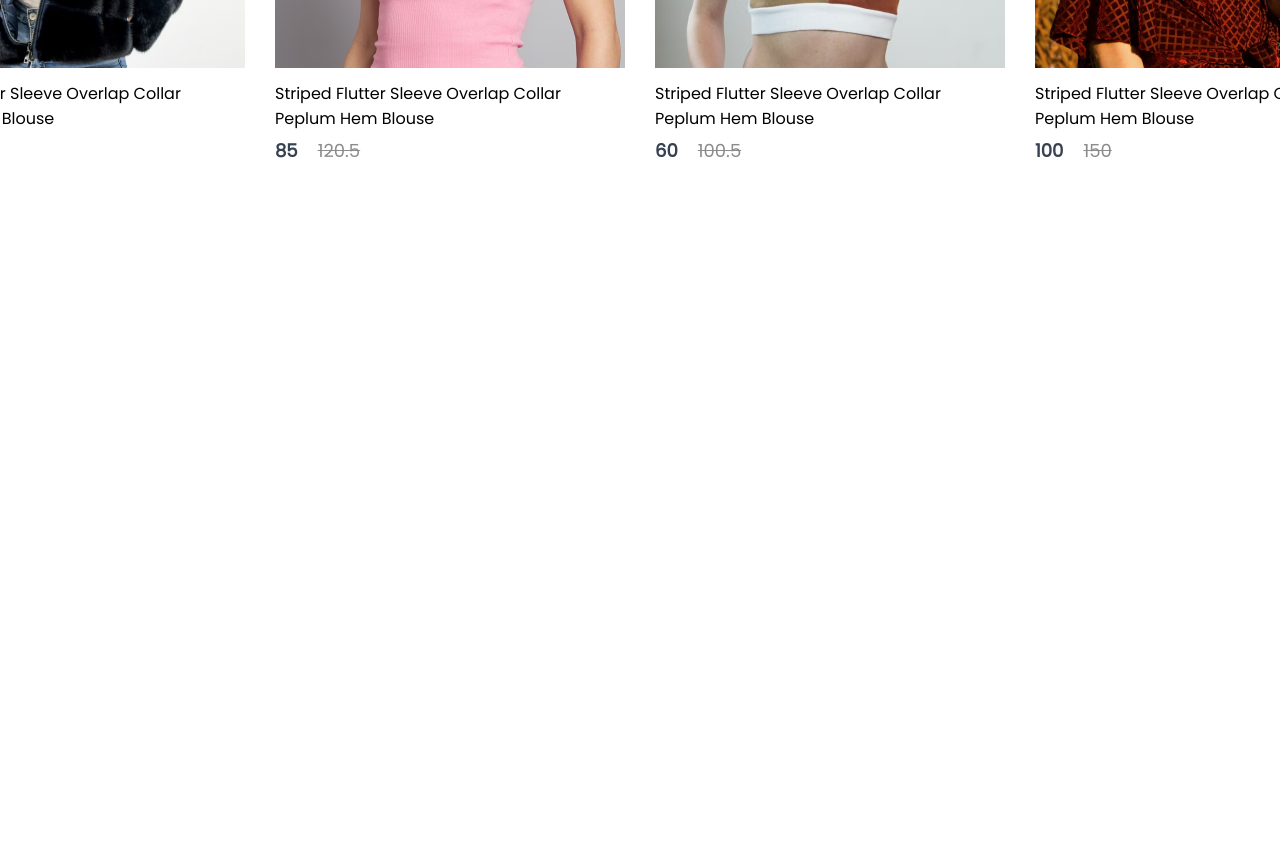
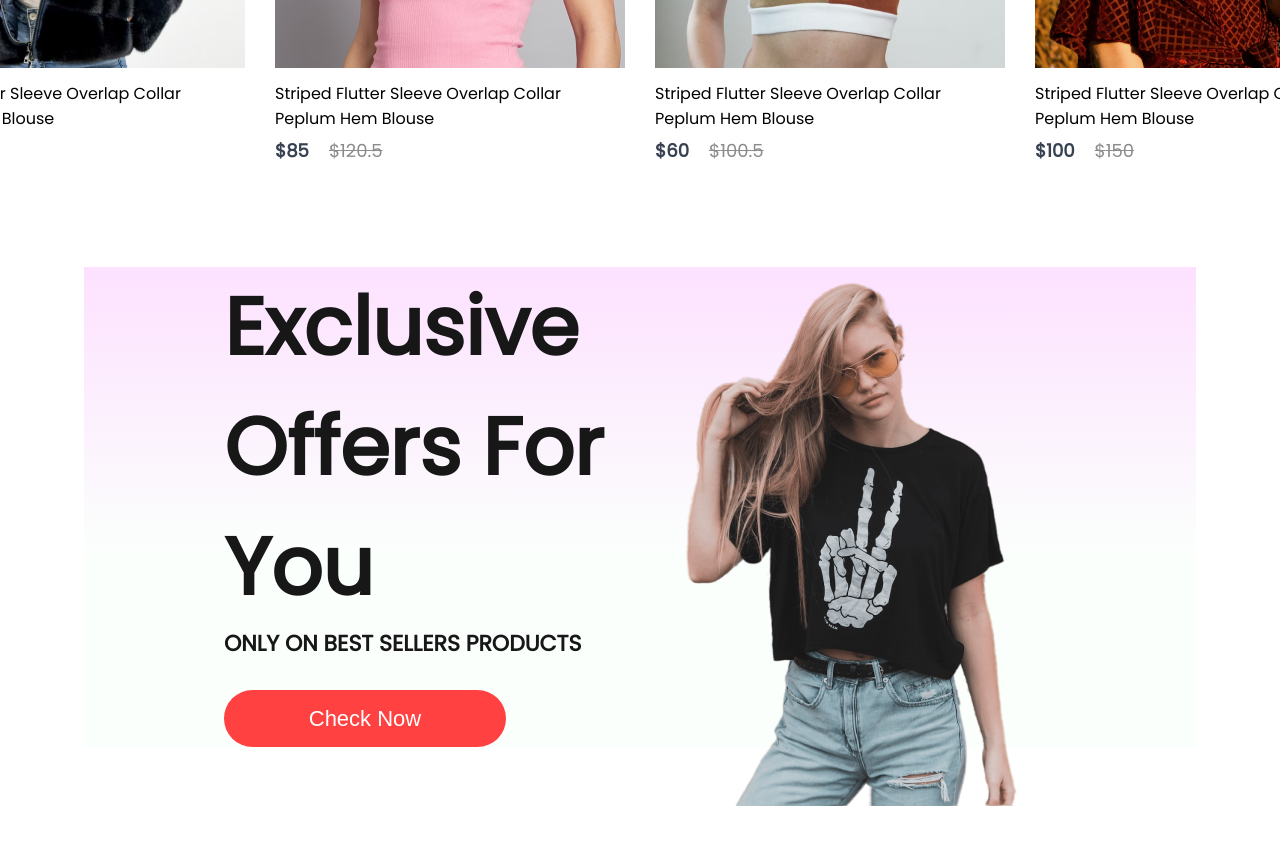
Before and after one commit to NzmAll/shopping-ecommerce, a React (Create React App) app in the folder frontend/: page / in a window 1280 px wide. Shown: the part 1400-2245 px from the top of the page. Before the commit the page ends 1617 px from the top, so only its background shows below. Built offline with nearby package versions, Linux system fonts and the light colour scheme.

Commit message:
Offers section added

```diff
--- a/frontend/src/Components/Item/Item.jsx
+++ b/frontend/src/Components/Item/Item.jsx
@@ -7,8 +7,8 @@
       <img src={props.image} alt="" />
       <p>{props.name}</p>
       <div className="item-prices">
-        <div className="item-prices-new">{props.new_price}</div>
-        <div className="item-prices-old">{props.old_price}</div>
+        <div className="item-prices-new">${props.new_price}</div>
+        <div className="item-prices-old">${props.old_price}</div>
       </div>
     </div>
   );
--- /dev/null
+++ b/frontend/src/Components/Offers/Offers.css
@@ -0,0 +1,50 @@
+.offers {
+  width: 65%;
+  height: 60vh;
+  display: flex;
+  margin: auto;
+  padding: 0 140px;
+  margin-top: 50px;
+  margin-bottom: 150px;
+  background: linear-gradient(180deg, #fde1ff 0%, #e1ffea22 60%);
+}
+
+.offers-left {
+  flex: 1;
+  display: flex;
+  flex-direction: column;
+  justify-content: center;
+}
+
+.offers-left h1 {
+  color: #171717;
+  font-size: 80px;
+  font-weight: 600;
+}
+
+.offers-left p {
+  color: #171717;
+  font-size: 22px;
+  font-weight: 600;
+}
+
+.offers-left button {
+  width: 282px;
+  height: 70px;
+  border-radius: 35px;
+  background: #ff4141;
+  border: none;
+  color: white;
+  font-size: 22px;
+  font-weight: 500;
+  margin-top: 30px;
+  cursor: pointer;
+}
+
+.offers-right {
+  flex: 1;
+  display: flex;
+  align-items: center;
+  justify-content: flex-end;
+  padding-top: 50px;
+}
--- /dev/null
+++ b/frontend/src/Components/Offers/Offers.jsx
@@ -0,0 +1,21 @@
+import React from 'react'
+import './Offers.css'
+import exclusive_image from "../Assets/exclusive_image.png"
+
+const Offers = () => {
+  return (
+    <div className='offers'>
+        <div className="offers-left">
+            <h1>Exclusive</h1>
+            <h1>Offers For You</h1>
+            <p>ONLY ON BEST SELLERS PRODUCTS</p>
+            <button>Check Now</button>
+        </div>
+        <div className="offers-right">
+            <img src={exclusive_image} alt="" />
+        </div>
+    </div>
+  )
+}
+
+export default Offers
--- a/frontend/src/Pages/Shop.jsx
+++ b/frontend/src/Pages/Shop.jsx
@@ -1,12 +1,14 @@
 import React from "react";
 import Hero from "../Components/Hero/Hero";
 import Popular from "../Components/Popular/Popular";
+import Offers from "../Components/Offers/Offers";
 
 const Shop = () => {
   return (
     <div>
       <Hero />
       <Popular />
+      <Offers />
     </div>
   );
 };
```
